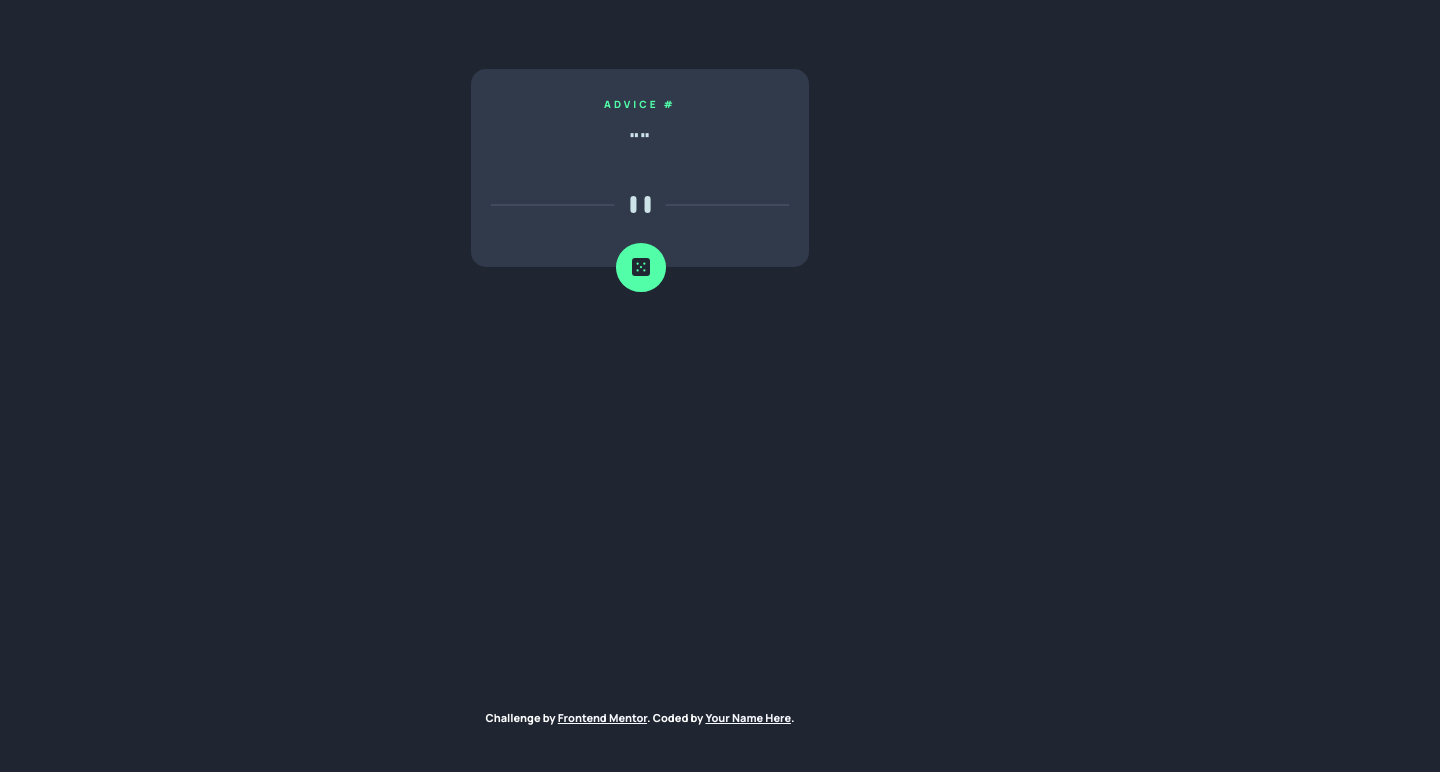
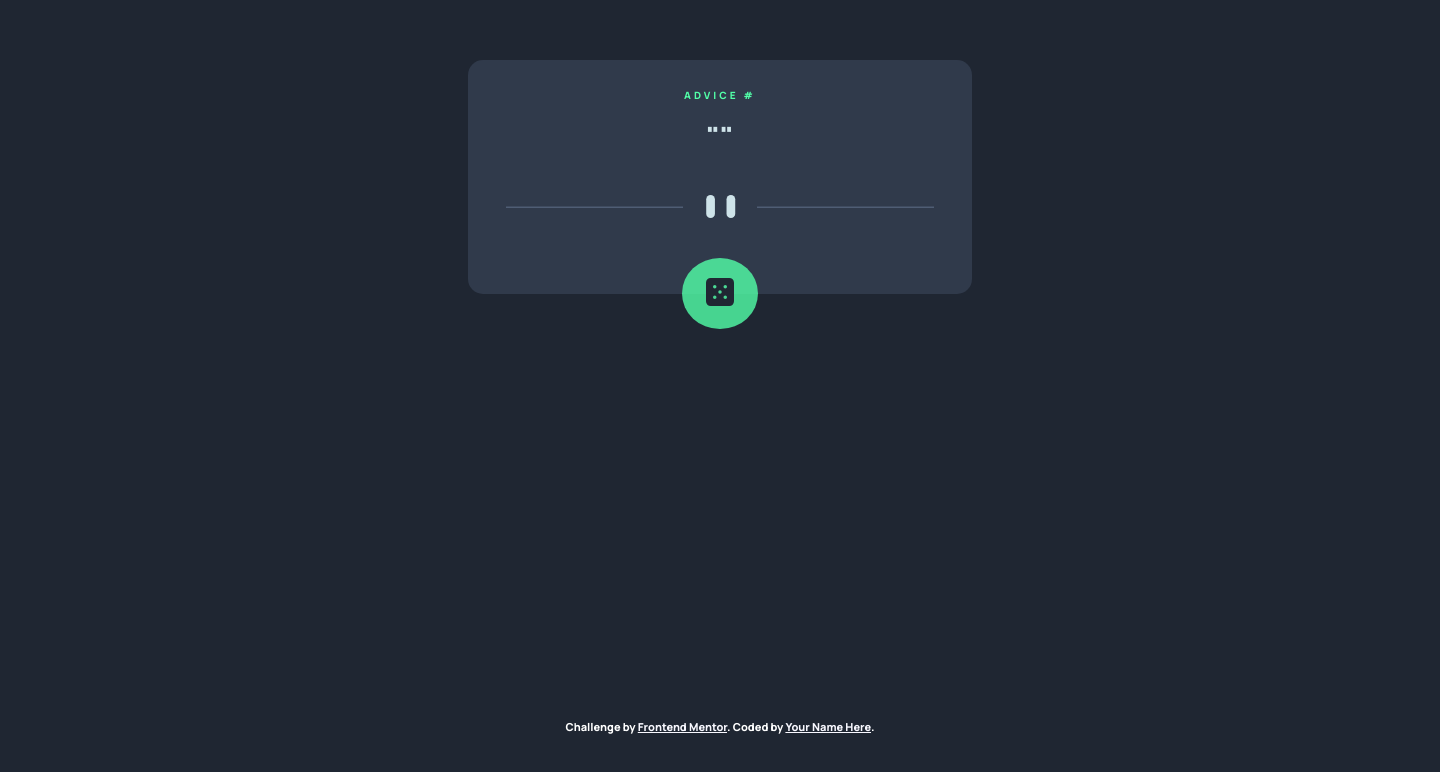
Before and after one commit to bosunabujade/advice-generator-app, a plain HTML site: page index.html in a window 1280 px wide. Shown: the part 178-950 px from the top of the page, 1440 px wide, since content can reach past the window. Drawn offline with Linux system fonts and the light colour scheme; no server answers.

Commit message:
Added the desktop styles including the active styles

```diff
--- a/style.css
+++ b/style.css
@@ -46,13 +46,13 @@ p {
 
 .divider {
     margin: 0 auto;
-    width: 850%;
+    width: 85%;
     padding: 20px 20px 5px 20px;
 
 }
 
 button {
-    background-color: hsl(150, 100%, 66%);
+    background-color: rgba(82, 255, 168, .8);
     border-radius: 50%;
     border: none;
     left: 1px;
@@ -75,3 +75,41 @@ button {
 .attribution a {
     color: ghostwhite;
 }
+
+@media only screen and (min-width:1200px) {
+    body {
+        height: 1500;
+        width: 1440px;
+    }
+
+    .advice-box {
+        width: 35%;
+    }
+
+    p {
+        font-size: 28px;
+    }
+
+    button {
+        left: 0;
+        padding: 20px 10px;
+        top: 35px;
+        width: 15%;
+    }
+
+    button:hover {
+        background-color: rgba(82, 255, 168, 1);
+        box-shadow: 0 0 50px 10px rgba(82, 255, 168, .4);
+        ;
+        cursor: pointer;
+    }
+
+    .dice {
+        width: 50%;
+    }
+
+
+    .attribution {
+        width: 100%;
+    }
+}
```
